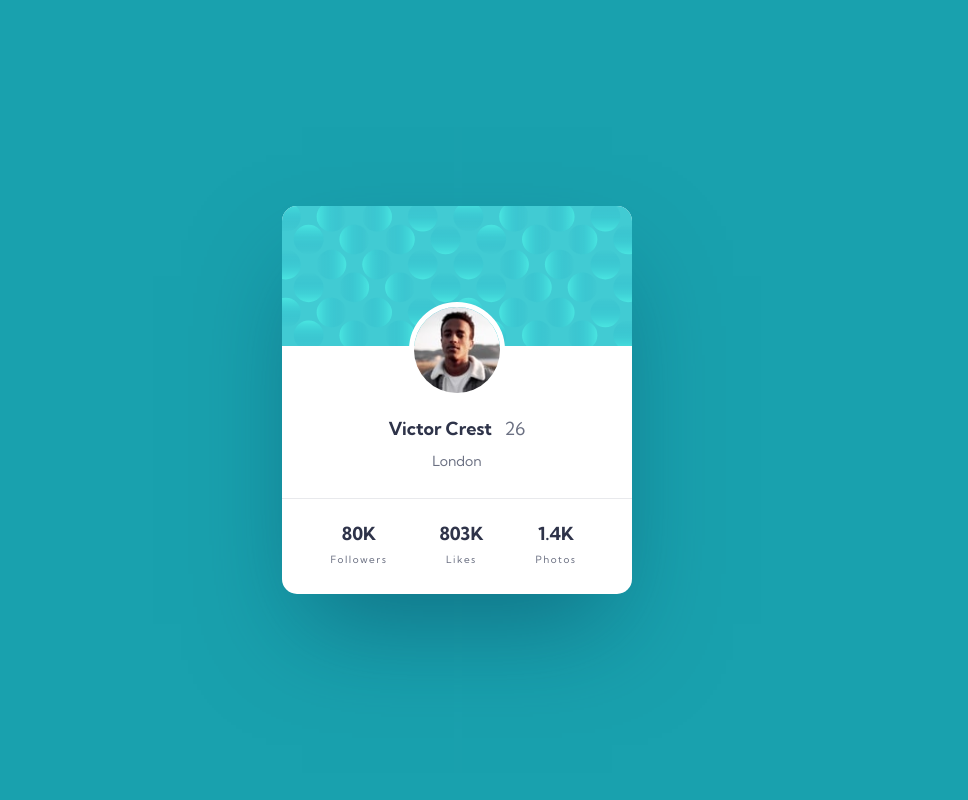
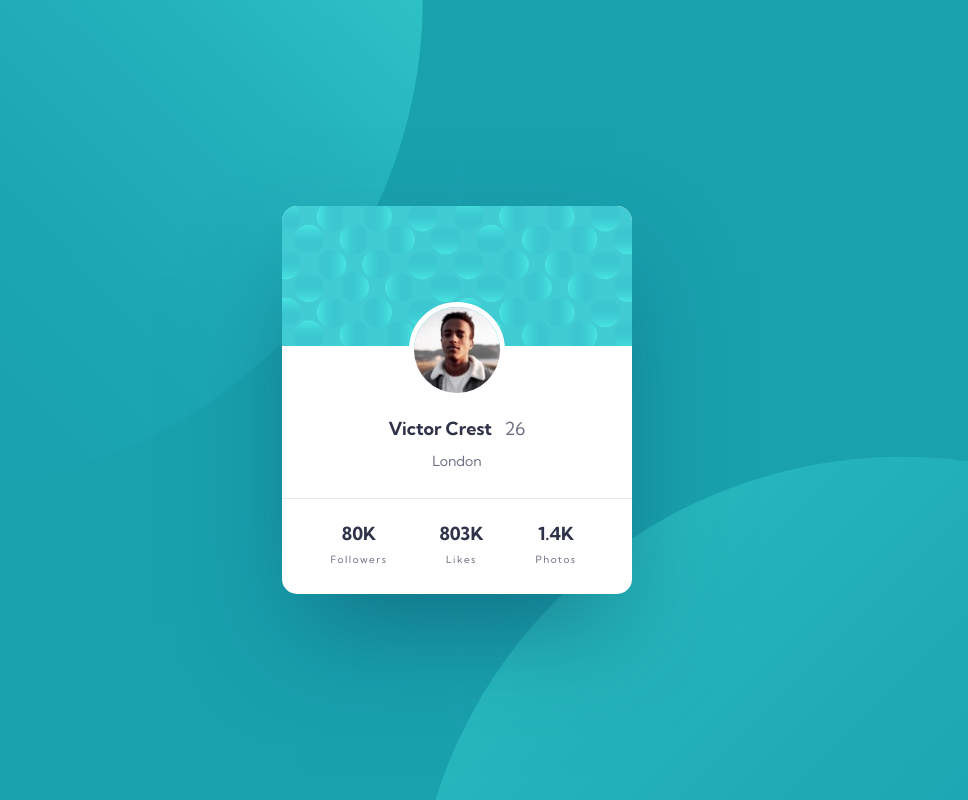
Before and after one commit to AnnePatchkoria/Profile-card-component, a plain HTML site: page index.html in a window 1280 px wide. Shown: the whole page, without its empty margins (183-1151 px from the left). Drawn offline with Linux system fonts and the light colour scheme.

Commit message:
Update style.css

```diff
--- a/style/style.css
+++ b/style/style.css
@@ -21,14 +21,14 @@ body {
   overflow: hidden;
 }
 .main-card::before {
-    content:url(./images/bg-pattern-top.svg);
+    content:url(../images/bg-pattern-top.svg);
     position: absolute;
     left:0;
     top:0;
     transform:translate(-38%,-50%)
 }
 .main-card::after{
-    content:url(./images/bg-pattern-bottom.svg);
+    content:url(../images/bg-pattern-bottom.svg);
     position: absolute;
     right: 0;
     bottom: 0;
```
